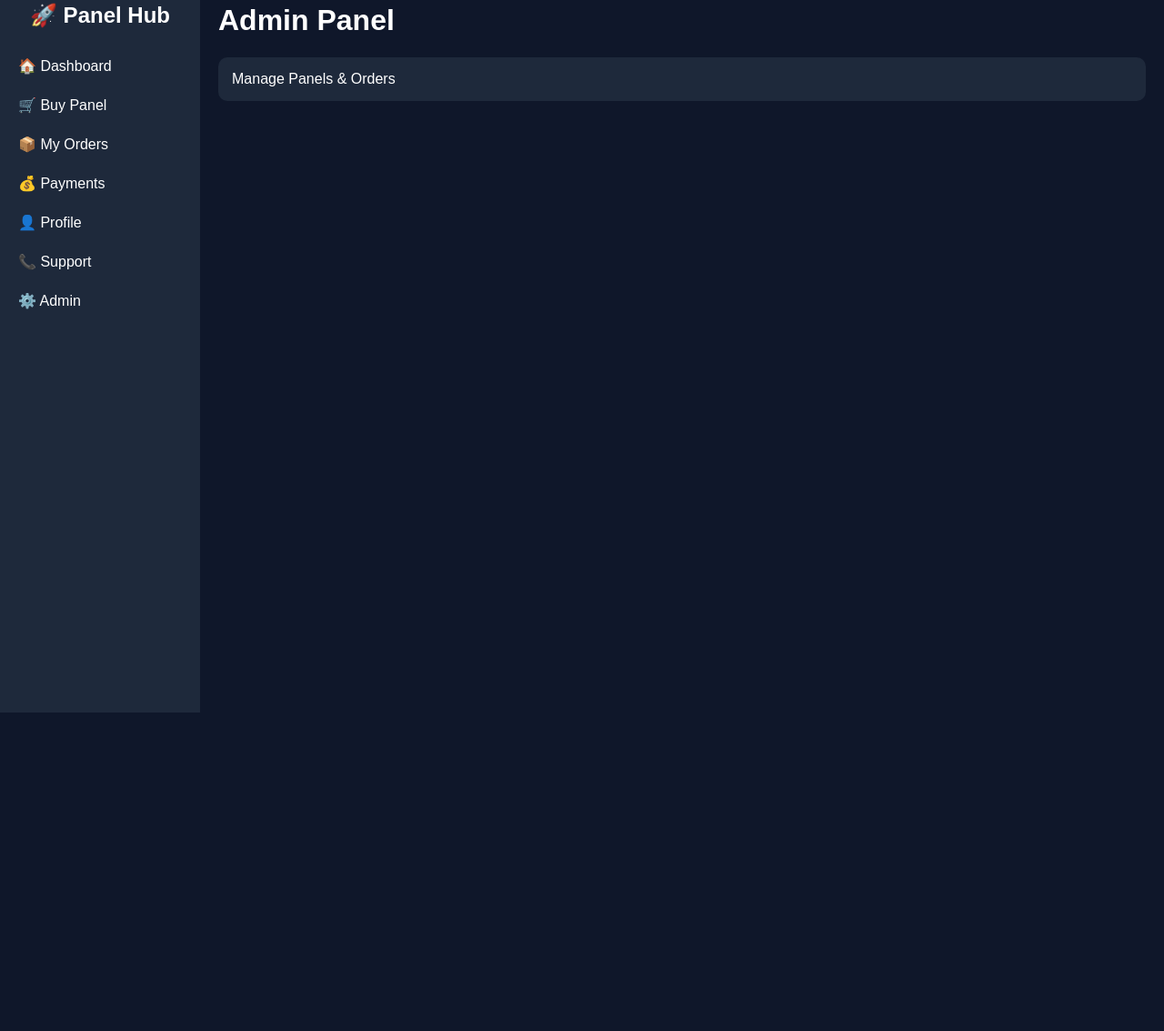
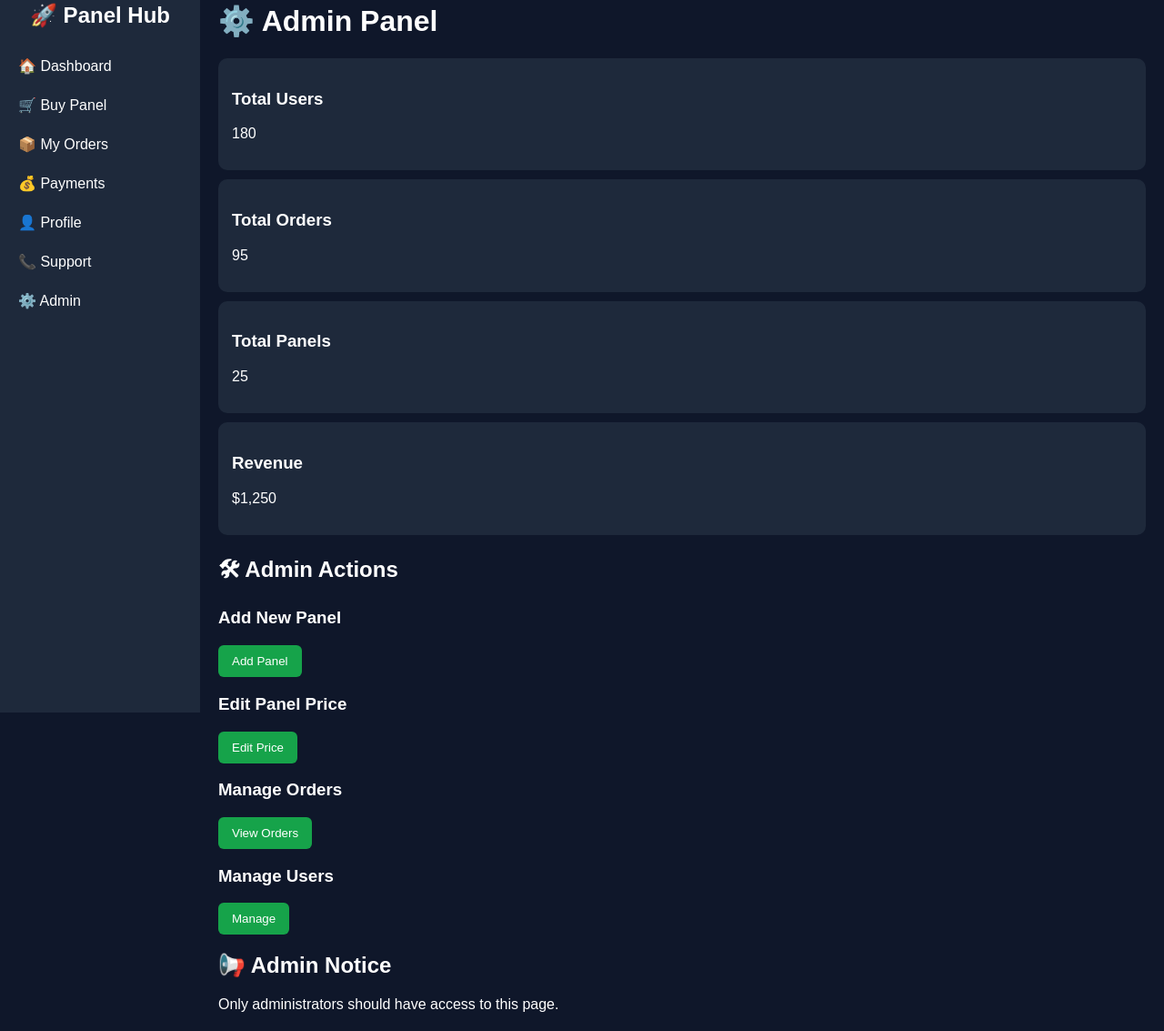
Before and after one commit to mariyaakter1028-beep/Website-Final-look, a plain HTML site: page admin.html in a window 1280 px wide. Shown: the part 37-1170 px from the top of the page at 91% size. Before the commit the page ends 800 px from the top, so only its background shows below. Drawn offline with Linux system fonts and the light colour scheme.

Commit message:
Update admin.html

```diff
--- a/admin.html
+++ b/admin.html
@@ -1,13 +1,93 @@
-<!DOCTYPE html><html><head><meta charset='utf-8'><meta name='viewport' content='width=device-width,initial-scale=1'>
-    <title>Admin</title><link rel='stylesheet' href='style.css'></head><body>
-    <div class='sidebar'>
+<!DOCTYPE html>
+<html lang="en">
+<head>
+<meta charset="UTF-8">
+<meta name="viewport" content="width=device-width, initial-scale=1.0">
+<title>Admin Panel</title>
+
+<link rel="stylesheet" href="style.css">
+</head>
+<body>
+
+<div class="sidebar">
     <h2>🚀 Panel Hub</h2>
-    <a href='index.html'>🏠 Dashboard</a>
-    <a href='panels.html'>🛒 Buy Panel</a>
-    <a href='orders.html'>📦 My Orders</a>
-    <a href='payment.html'>💰 Payments</a>
-    <a href='profile.html'>👤 Profile</a>
-    <a href='support.html'>📞 Support</a>
-    <a href='admin.html'>⚙️ Admin</a>
+
+    <a href="index.html">🏠 Dashboard</a>
+    <a href="panels.html">🛒 Buy Panel</a>
+    <a href="orders.html">📦 My Orders</a>
+    <a href="payment.html">💰 Payments</a>
+    <a href="profile.html">👤 Profile</a>
+    <a href="support.html">📞 Support</a>
+    <a href="admin.html">⚙️ Admin</a>
+</div>
+
+<div class="main">
+
+    <div class="header">
+        <h1>⚙️ Admin Panel</h1>
     </div>
-    <div class='main'><h1>Admin Panel</h1><div class='card'>Manage Panels & Orders</div></div></body></html>
+
+    <div class="cards">
+
+        <div class="card">
+            <h3>Total Users</h3>
+            <p>180</p>
+        </div>
+
+        <div class="card">
+            <h3>Total Orders</h3>
+            <p>95</p>
+        </div>
+
+        <div class="card">
+            <h3>Total Panels</h3>
+            <p>25</p>
+        </div>
+
+        <div class="card">
+            <h3>Revenue</h3>
+            <p>$1,250</p>
+        </div>
+
+    </div>
+
+    <div class="section">
+
+        <h2>🛠 Admin Actions</h2>
+
+        <div class="panel-box">
+            <h3>Add New Panel</h3>
+            <button class="btn">Add Panel</button>
+        </div>
+
+        <div class="panel-box">
+            <h3>Edit Panel Price</h3>
+            <button class="btn">Edit Price</button>
+        </div>
+
+        <div class="panel-box">
+            <h3>Manage Orders</h3>
+            <button class="btn">View Orders</button>
+        </div>
+
+        <div class="panel-box">
+            <h3>Manage Users</h3>
+            <button class="btn">Manage</button>
+        </div>
+
+    </div>
+
+    <div class="section">
+
+        <h2>📢 Admin Notice</h2>
+
+        <div class="panel-box">
+            Only administrators should have access to this page.
+        </div>
+
+    </div>
+
+</div>
+
+</body>
+</html>
```
